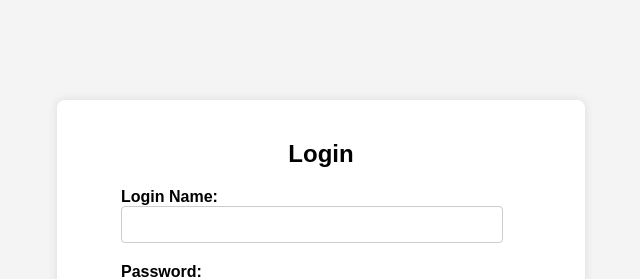
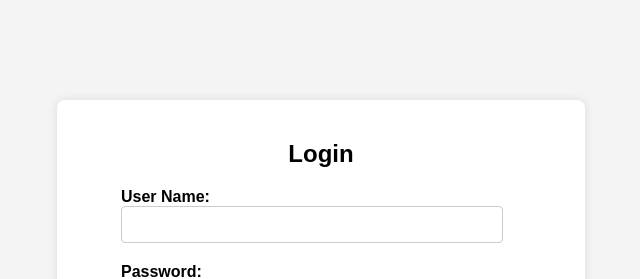
Before and after one commit to Ravii-kirann/Studentportal, a React (Create React App) app in the folder client/: page /login in a window 1280 px wide. Shown: the top 279 px of the page, without its empty margins (319-959 px from the left). Built offline with nearby package versions, Linux system fonts and the light colour scheme; the HTML template or start-up script is replaced by a standard one.

Commit message:
clientRequirement

```diff
--- a/client/src/components/header.js
+++ b/client/src/components/header.js
@@ -34,7 +34,7 @@ export default function Header() {
   return (
     <div style={{display: 'flex', width: '90%', margin:'1rem 5%', justifyContent: 'space-between', alignItems: 'center' }}>
         <Link to={'/'} style={{ textDecoration: 'none'}}>
-            <h1 style={{color: 'black', fontWeight: '600', fontSize: '3rem', textDecoration: 'none', lineHeight: '0' }}>S L</h1>
+            <h1 style={{color: 'black', fontWeight: '600', fontSize: '3rem', textDecoration: 'none', lineHeight: '0' }}onClick={() => navigate('/')}>Student Portal</h1>
         </Link>
         <div style={{ position: 'relative' }}>
             <div onClick={() => setView(prev => !prev)}>
--- a/client/src/pages/Login.jsx
+++ b/client/src/pages/Login.jsx
@@ -52,7 +52,7 @@ const Login = () => {
         <h2 className={styles.h2}>Login</h2>
         <div id="login-form">
             <div className={styles.formGroup}>
-                <label className={styles.lable} for="loginName">Login Name:</label>
+                <label className={styles.lable} for="loginName">User Name:</label>
                 <input className={styles.input} type="text" id="loginName" name="loginName" required  value={formData.loginName} onChange={(e)=>handleChange(e, 'loginName')}/>
             </div>
             <div className={styles.formGroup}>
--- a/client/src/pages/Register.jsx
+++ b/client/src/pages/Register.jsx
@@ -80,6 +80,7 @@ function Register() {
         let result;
         result = data.json();
         console.log('data', data);
+        alert("Registration Successful !!!")
         return result
       }).then((result) => {
         console.log('result', result)
@@ -132,7 +133,7 @@ function Register() {
                 <input type="email" id="email" name="email" required={isReg } value={formData?.email} onChange={(e) => handleChange(e, 'email')}/>
             </div>
             <div class="form-group">
-                <label for="loginName">Login Name:</label>
+                <label for="loginName">User Name:</label>
                 <input type="text" id="loginName" name="loginName" required={isReg  } value={formData?.loginName} onChange={(e) => handleChange(e, 'loginName')}/>
             </div>
             <div class="form-group">
```
Also changed, not shown: 1 other file (tests, documents, lock files or other folders).
